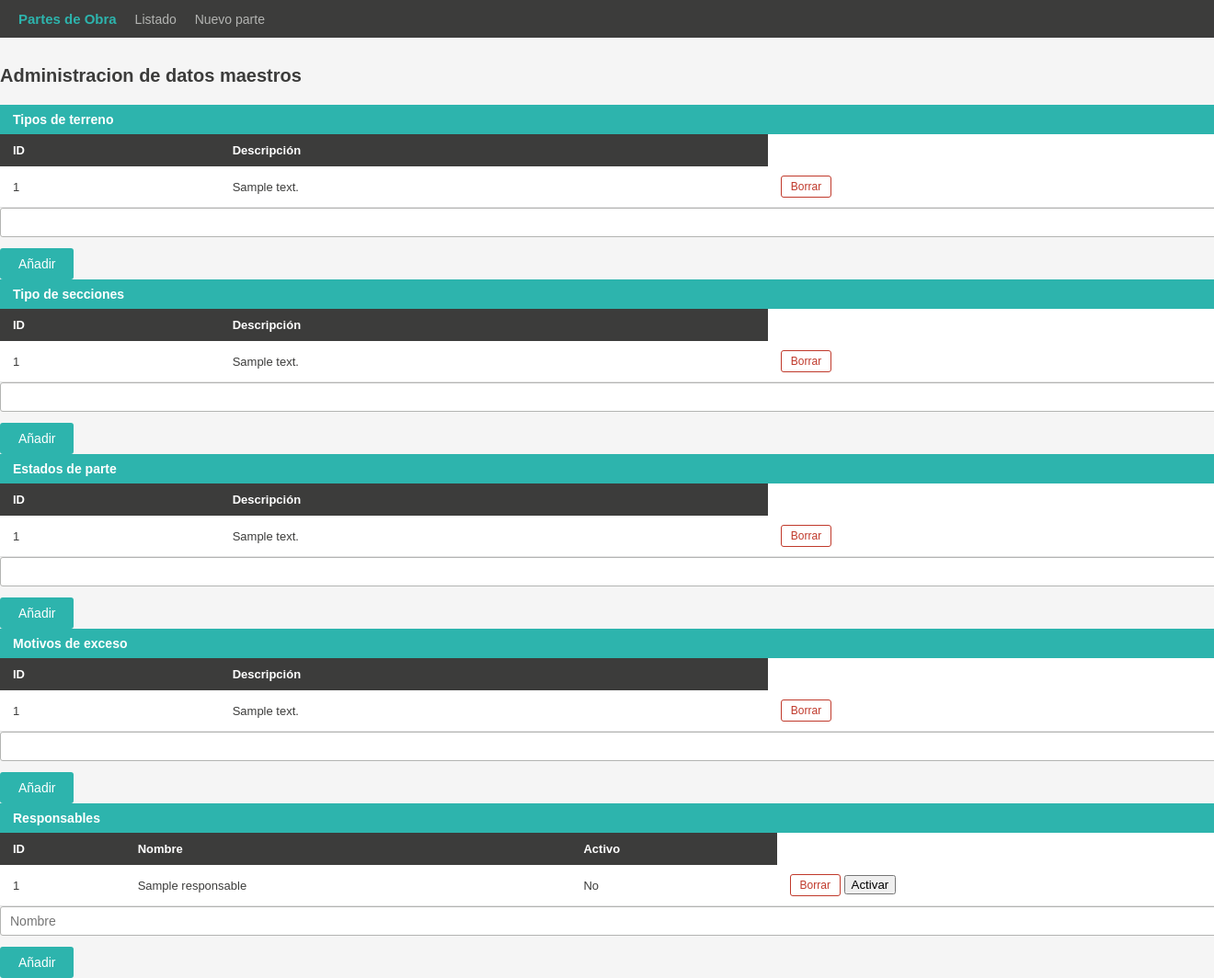
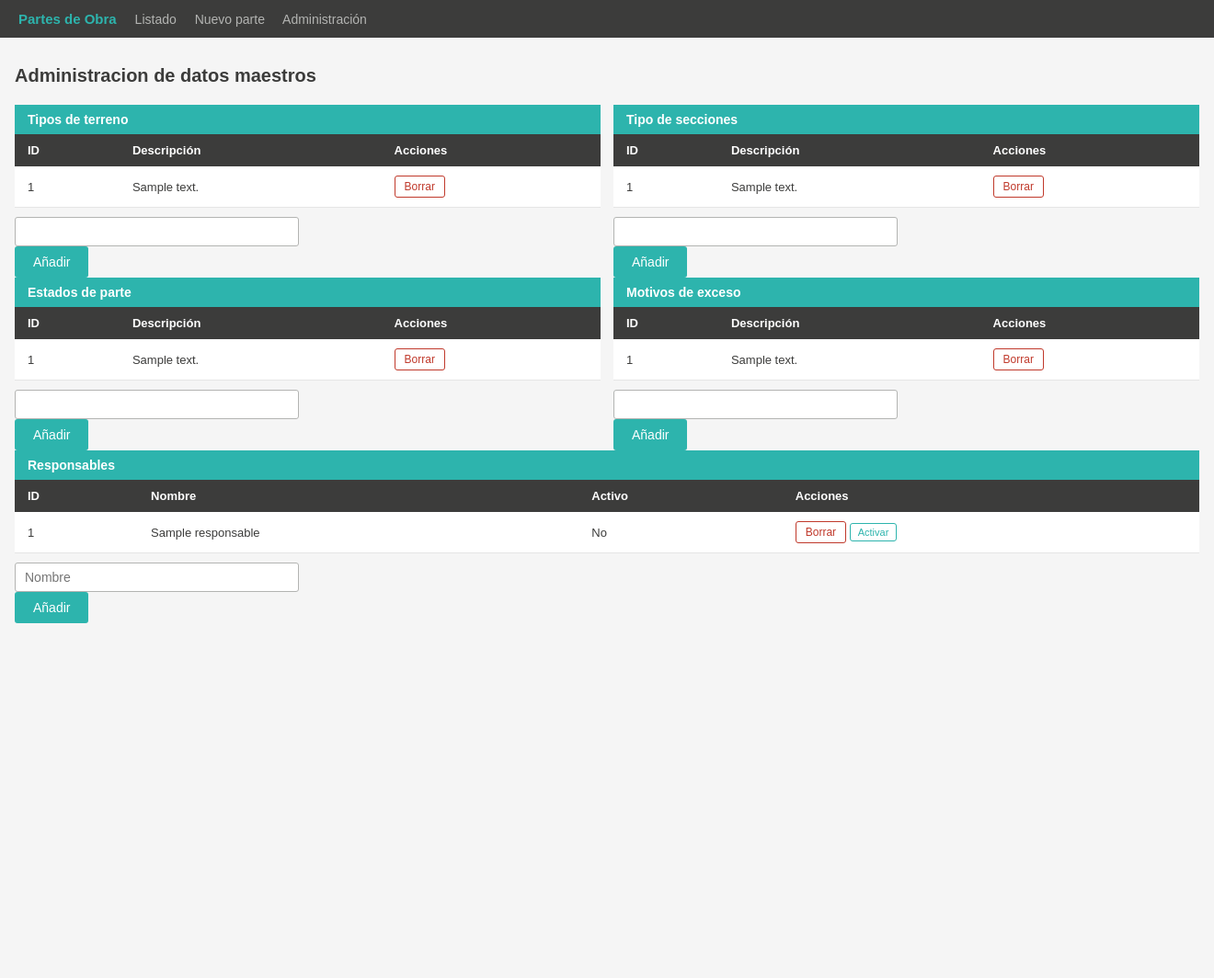
Before and after one commit to miguelrm81/app_partes, a Flask app: template templates/admin.html in a window 1320 px wide; the page is wider, and only the part inside the window is pictured. Shown: that part at 92% size. After the commit the page ends 678 px from the top of that part, so only its background shows below. Run offline with Flask 3, Linux system fonts and the light colour scheme; the template is opened without the code that fills it: most values are stand-ins (such as "Sample title", 1, 10 or a date in 2020).

Commit message:
añadir admin a los NAV/ modificar vision de tablas con DIV/ clase boton_admin en css

```diff
--- a/static/styles.css
+++ b/static/styles.css
@@ -240,6 +240,21 @@ tr:hover td {
   color: white;
 }
 
+.btn-tabla-activar {
+  color: #2DB4AD;
+  border: 1px solid #2DB4AD;
+  background: white;
+  padding: 3px 8px;
+  border-radius: 3px;
+  font-size: 11px;
+  cursor: pointer;
+}
+
+.btn-tabla-activar:hover {
+  background-color: #2DB4AD;
+  color: white;
+}
+
 /* CABECERA CON TÍTULO Y BOTÓN */
 .cabecera-pagina {
   display: flex;
@@ -256,3 +271,19 @@ tr:hover td {
   background-color: white;
   border: 1px solid #B3B4B2;
 }
+
+/* ADMIN */
+.boton_admin {
+  display: flex;
+  gap: 8px;
+  margin-top: 10px;
+}
+
+.boton_admin input {
+  flex: 1;
+  margin-bottom: 0;
+}
+
+.boton_admin button {
+  white-space: nowrap;
+}
--- a/templates/admin.html
+++ b/templates/admin.html
@@ -2,7 +2,7 @@
 <html lang="es">
 <head>
   <meta charset="UTF-8">
-  <title>Nuevo Parte</title>
+  <title>Administración</title>
   <link rel="stylesheet" href="{{ url_for('static', filename='styles.css') }}">
 </head>
 <body>
@@ -11,17 +11,20 @@
       <a href="{{ url_for('partes.index') }}" class="logo">Partes de Obra</a>
       <a href="{{ url_for('partes.index') }}">Listado</a>
       <a href="{{ url_for('partes.nuevo_parte') }}">Nuevo parte</a>
+      <a href="{{ url_for('admin.index') }}">Administración</a>
     </nav>
 
-<div class="contenedor"></div>
+<div class="contenedor">
     <h1>Administracion de datos maestros</h1>
-
+    <div class="dos-columnas">
+        <div>
             <h2>Tipos de terreno</h2>
                 <table>
                     <thead>
                         <tr>
                             <th>ID</th>
                             <th>Descripción</th>
+                            <th>Acciones</th>
                         </tr>
                     </thead>
                     <tbody>
@@ -38,17 +41,21 @@
                         {% endfor %}
                     </tbody>
                 </table>
+                <div class="boton_admin">
                     <form method="POST" action="{{ url_for('admin.insertar_maestro', maestro='tipo_terreno') }}">
                         <input type="text" name="descripcion">
                         <button type="submit" class="btn-verde">Añadir</button>
                     </form>
-
+                </div>
+        </div>
+        <div>
             <h2>Tipo de secciones</h2>
                 <table>
                     <thead>
                         <tr>
                             <th>ID</th>
                             <th>Descripción</th>
+                            <th>Acciones</th>
                         </tr>
                     </thead>
                     <tbody>
@@ -65,17 +72,24 @@
                         {% endfor %}
                     </tbody>
                 </table>
+                <div class="boton_admin">
                     <form method="POST" action="{{ url_for('admin.insertar_maestro', maestro='seccion_tipo') }}">
                         <input type="text" name="descripcion">
                         <button type="submit" class="btn-verde">Añadir</button>
                     </form>
+                </div>
+        </div>
+    </div>
 
+    <div class="dos-columnas">
+        <div>
             <h2>Estados de parte</h2>
             <table>
                 <thead>
                     <tr>
                         <th>ID</th>
                         <th>Descripción</th>
+                        <th>Acciones</th>
                     </tr>
                 </thead>
                 <tbody>
@@ -92,17 +106,22 @@
                     {% endfor %}
                 </tbody>
             </table>
+            <div class="boton_admin">
                 <form method="POST" action="{{ url_for('admin.insertar_maestro', maestro='estado_parte') }}">
                     <input type="text" name="descripcion">
                     <button type="submit" class="btn-verde">Añadir</button>
                 </form>
+            </div>
+        </div>
 
+        <div>
             <h2>Motivos de exceso</h2>
             <table>
                 <thead>
                     <tr>
                         <th>ID</th>
                         <th>Descripción</th>
+                        <th>Acciones</th>
                     </tr>
                 </thead>
                 <tbody>
@@ -119,10 +138,17 @@
                     {% endfor %}
                 </tbody>
             </table>
+            <div class="boton_admin">
                 <form method="POST" action="{{ url_for('admin.insertar_maestro', maestro='motivo_exceso') }}">
                     <input type="text" name="descripcion">
                     <button type="submit" class="btn-verde">Añadir</button>
                 </form>
+            </div>
+        </div>
+    </div>
+
+    <div>
+        <div>
             <h2>Responsables</h2>
             <table>
                 <thead>
@@ -130,6 +156,7 @@
                         <th>ID</th>
                         <th>Nombre</th>
                         <th>Activo</th>
+                        <th>Acciones</th>
                     </tr>
                 </thead>
                 <tbody>
@@ -151,7 +178,12 @@
                     {% endfor %}
                 </tbody>
             </table>
+            <div class="boton_admin">
                 <form method="POST" action="{{ url_for('admin.insertar_maestro', maestro='personal') }}">
                     <input type="text" name="nombre" placeholder="Nombre">
                     <button type="submit" class="btn-verde">Añadir</button>
                 </form>
+            </div>
+        </div>
+    </div>
+</div>
```
Lines whose indentation alone changed are shown as unchanged.
